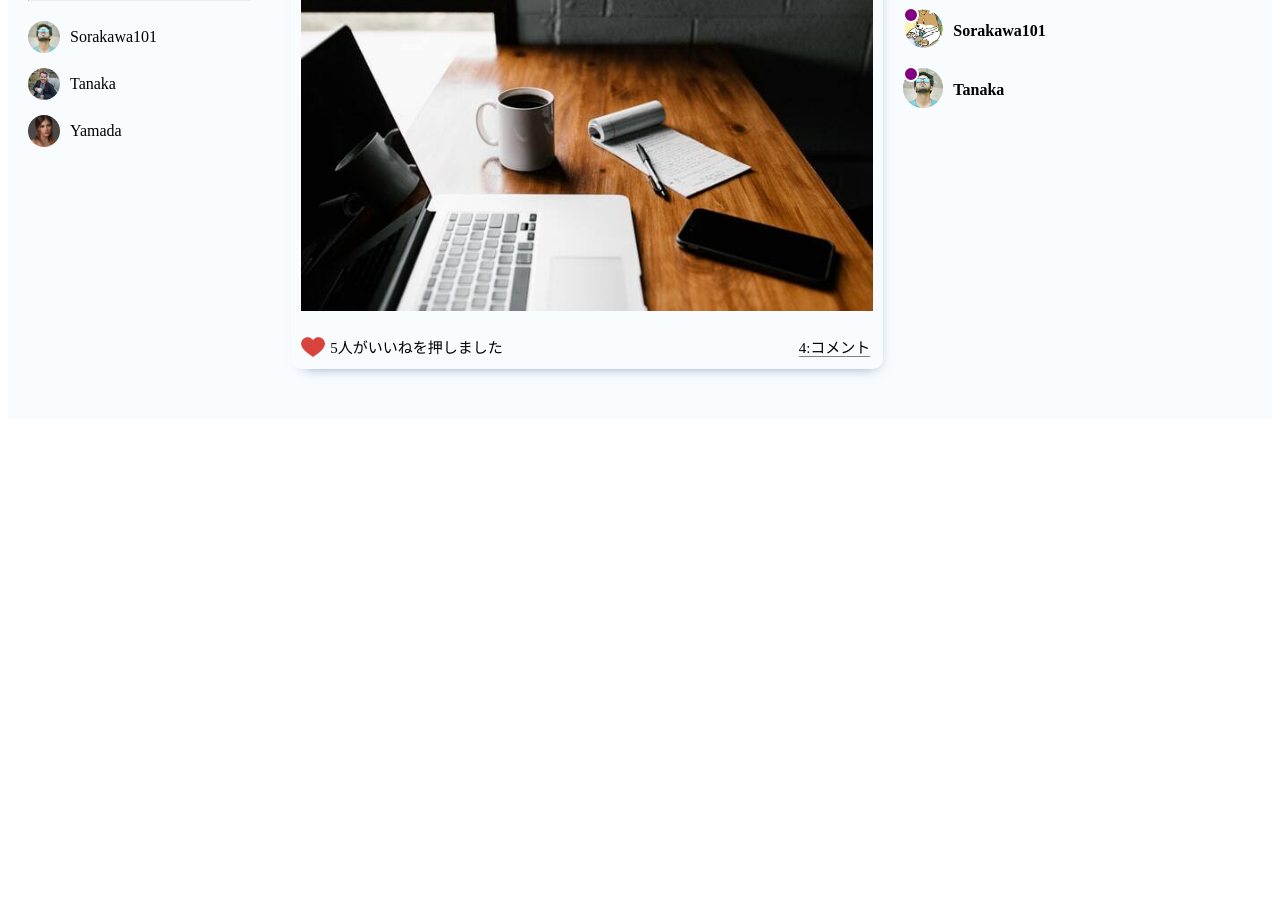
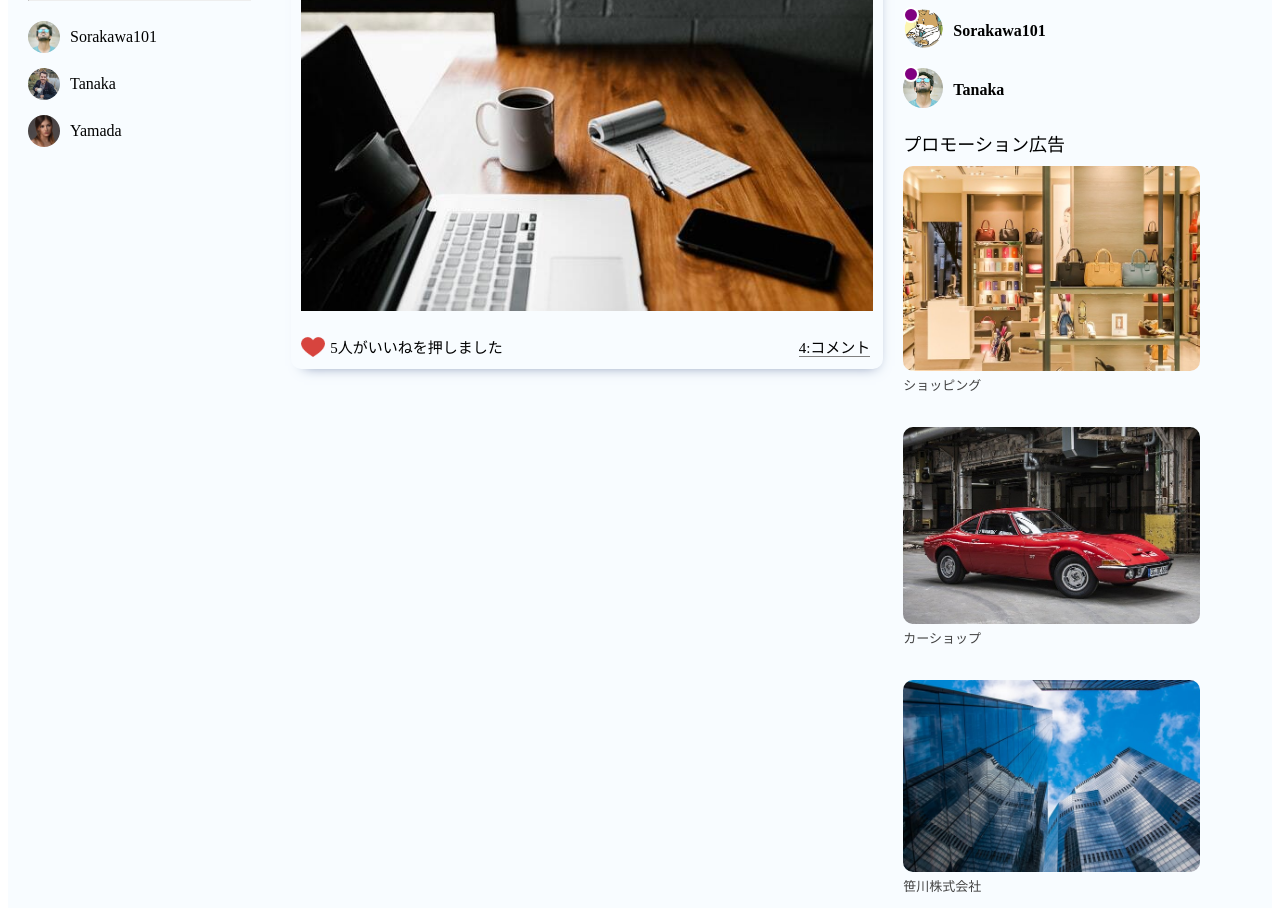
Before and after one commit to sorakawa101/Real-SNS, a React (Create React App) app: page / in a window 1280 px wide. Shown: the part 460-1376 px from the top of the page. Before the commit the page ends 887 px from the top, so only its background shows below. Built offline with nearby package versions, Linux system fonts and the light colour scheme.

Commit message:
add:Rightbar完成

```diff
--- a/src/components/rightbar/Rightbar.css
+++ b/src/components/rightbar/Rightbar.css
@@ -70,3 +70,21 @@
     left: 0;
     border: 2px solid white;
 }
+
+.promotionTitle {
+    font-size: 18px;
+    font-weight: 550;
+    margin-bottom: -10px;
+}
+
+.rightbarPromotionImg {
+    width: 85%;
+    border-radius: 10px;
+    margin: 20px 0;
+}
+
+.promotionName {
+    font-size: small;
+    color: #434343;
+    margin-top: -20px;
+}
--- a/src/components/rightbar/Rightbar.jsx
+++ b/src/components/rightbar/Rightbar.jsx
@@ -29,6 +29,13 @@
                         <span className="rightbarUsername">Tanaka</span>
                     </li>
                 </ul>
+                <p className="promotionTitle">プロモーション広告</p>
+                <img src="./assets/promotion/promotion1.jpeg" alt="" className='rightbarPromotionImg' />
+                <p className="promotionName">ショッピング</p>
+                <img src="./assets/promotion/promotion2.jpeg" alt="" className='rightbarPromotionImg' />
+                <p className="promotionName">カーショップ</p>
+                <img src="./assets/promotion/promotion3.jpeg" alt="" className='rightbarPromotionImg' />
+                <p className="promotionName">笹川株式会社</p>
             </div>
         </div>
     )
```
